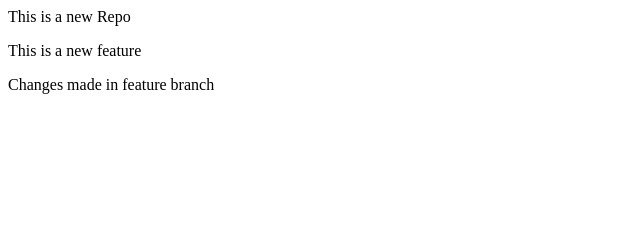
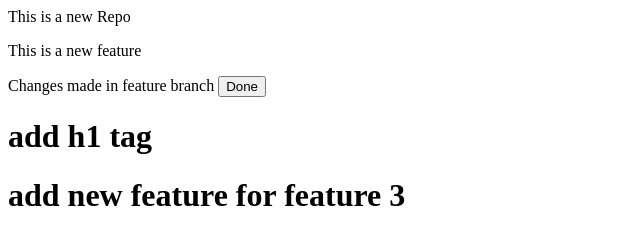
Before and after one commit to harshalgujar09/localrepo, a plain HTML site: page index.html in a window 1280 px wide. Shown: the whole page, without its empty margins (0-640 px from the left). Drawn offline with Linux system fonts and the light colour scheme.

Commit message:
Add Done Button

```diff
--- a/index.html
+++ b/index.html
@@ -1,3 +1,5 @@
 <p>This is a new Repo</p>
 <p>This is a new feature</p>
-<p>Changes made in feature branch</p>
+<p>Changes made in feature branch <Button>Done</Button></p>
+<h1>add h1 tag</h1>
+<h1>add new feature for feature 3</h1>
```
